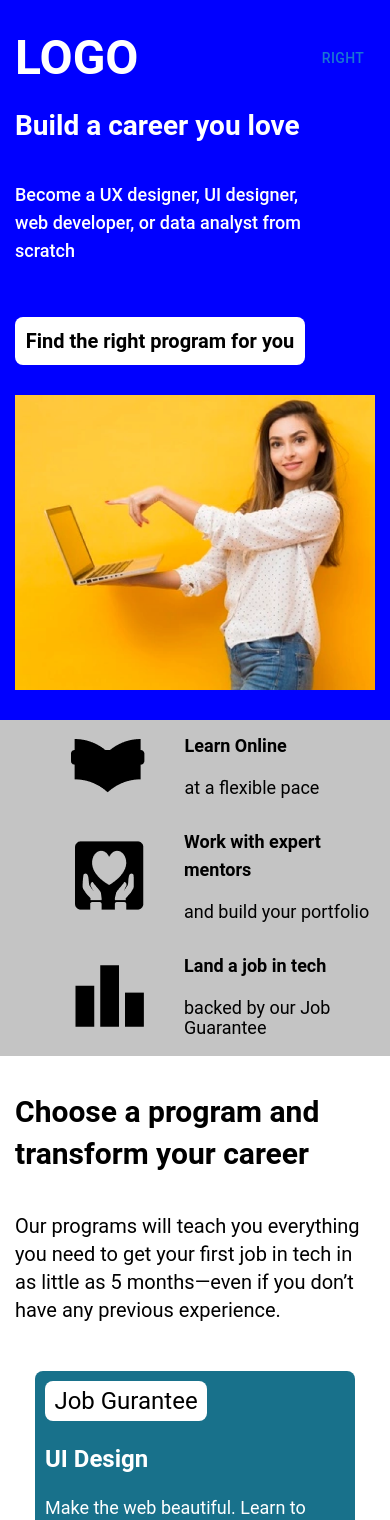
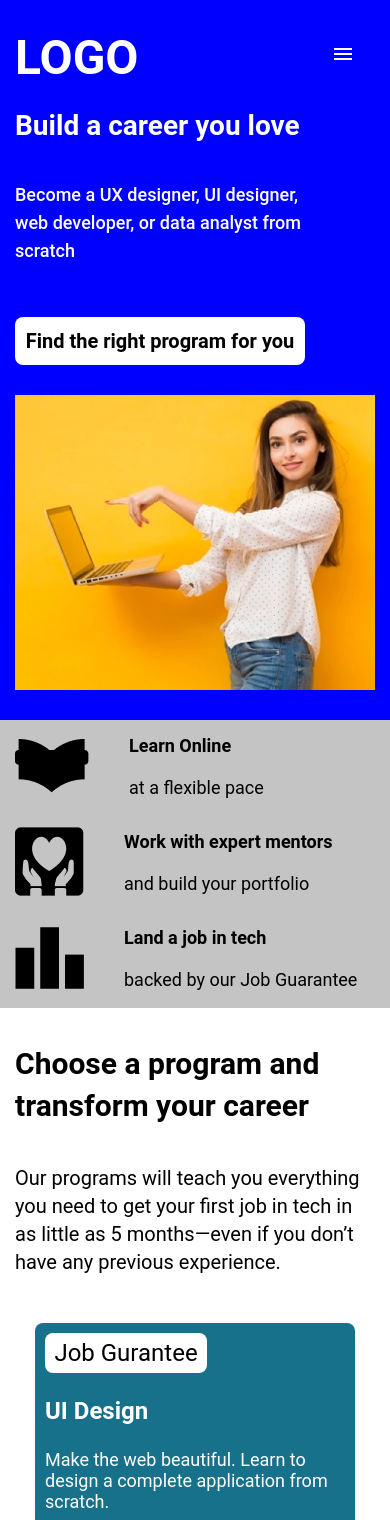
Before and after one commit to im-adnangujjar/landing-page, a Next.js app: page / in a window 390 px wide. Shown: the top 1520 px of the page. Built offline with nearby package versions, Linux system fonts and the light colour scheme.

Commit message:
card & image

```diff
--- a/src/component/drawer/Drawer.js
+++ b/src/component/drawer/Drawer.js
@@ -5,6 +5,9 @@ import Button from '@mui/material/Button';
 import List from '@mui/material/List';
 import ListItem from '@mui/material/ListItem';
 import ListItemText from '@mui/material/ListItemText';
+import MenuIcon from '@mui/icons-material/Menu';
+import styles from '../../../style/Navbar.module.css'
+
 
 
 
@@ -42,9 +45,13 @@ export default function TemporaryDrawer() {
 
   return (
     <div>
-      {['right'] .map((anchor) => (
+      {[''] .map((anchor) => (
         <React.Fragment key={anchor}>
-          <Button onClick={toggleDrawer(anchor, true)}>{anchor}</Button>
+          <Button onClick={toggleDrawer(anchor, true)}>{anchor}
+         <div><MenuIcon className={styles.icon}/></div>
+
+
+          </Button>
           <Drawer
             anchor={anchor}
             open={state[anchor]}
--- a/src/component/navbar/Navbar.js
+++ b/src/component/navbar/Navbar.js
@@ -1,7 +1,5 @@
 
 import styles from '../../../style/Navbar.module.css'
-// import MenuIcon from '@mui/icons-material/Menu';
-import MenuIcon from '@mui/icons-material/Menu';
 import TemporaryDrawer from '../drawer/Drawer';
 
 function Navbar() {
@@ -11,7 +9,7 @@ function Navbar() {
             <div className={styles.display}>
 
                 <div className={styles.logo}>LOGO</div>
-            {/* <div className={styles.icon}> <MenuIcon /> </div> */}
+
             <TemporaryDrawer/>
 
 
--- a/style/FirstSection.module.css
+++ b/style/FirstSection.module.css
@@ -27,9 +27,8 @@ padding: 0px 15px;
 }
 .display{
     display:flex;
-    /* justify-content: left; */
+    justify-content: left;
     align-items: center;
-    /* margin-left:-130px */
 
 }
 .heading{
@@ -55,48 +54,21 @@ margin-left:40px;
 }
 @media only screen and (max-width:665px) {
     .image2{
-margin-left:130px
+        margin-left:130px
     }
     .image3{
-        margin-left:60px
+        margin-left:80px
     }
 }
-@media only screen and (max-width:523px) {
-.image2{
-    margin-left:100px
 
-}
-}
-@media only screen and (max-width:470px) {
-    .image2{
-        margin-left:80px
-
-    }
-    }
-
-    @media only screen and (max-width:435px) {
-        .image2{
-            margin-left:70px
+ @media only screen and (max-width:540px) {
+   .mainContainer{
+             display:block;
+          }
+          .image2{
+            margin-left:0px
         }
+        .image3{
+            margin-left:0px
         }
-        @media only screen and (max-width:420px) {
-            .image2{
-                margin-left:60px
-            }
-            }
-            @media only screen and (max-width:372px) {
-                .image2{
-                    margin-left:40px
-                }
-                .image3{
-                    margin-left: 40px;
-                }
-                }
-                @media only screen and (max-width:330px) {
-                    .image2{
-                        margin-left:30px
-                    }
-                    .image3{
-                        margin-left: 30px;
-                    }
-                    }
+  }
--- a/style/Navbar.module.css
+++ b/style/Navbar.module.css
@@ -9,9 +9,10 @@
     line-height: 56px;
 
 }
-/* .icon{ */
-    /* display:none; */
-/* } */
+.icon{
+    color :white;
+    display:none
+}
 @media only screen and (max-width:650) {
     .logo{
         font-size: 42px;
@@ -58,6 +59,11 @@ padding:0px 10px
         display:none
 
     }
+    .icon{
+             display:initial;
+             justify-content: right;
+
+    }
 
 
 }
```
